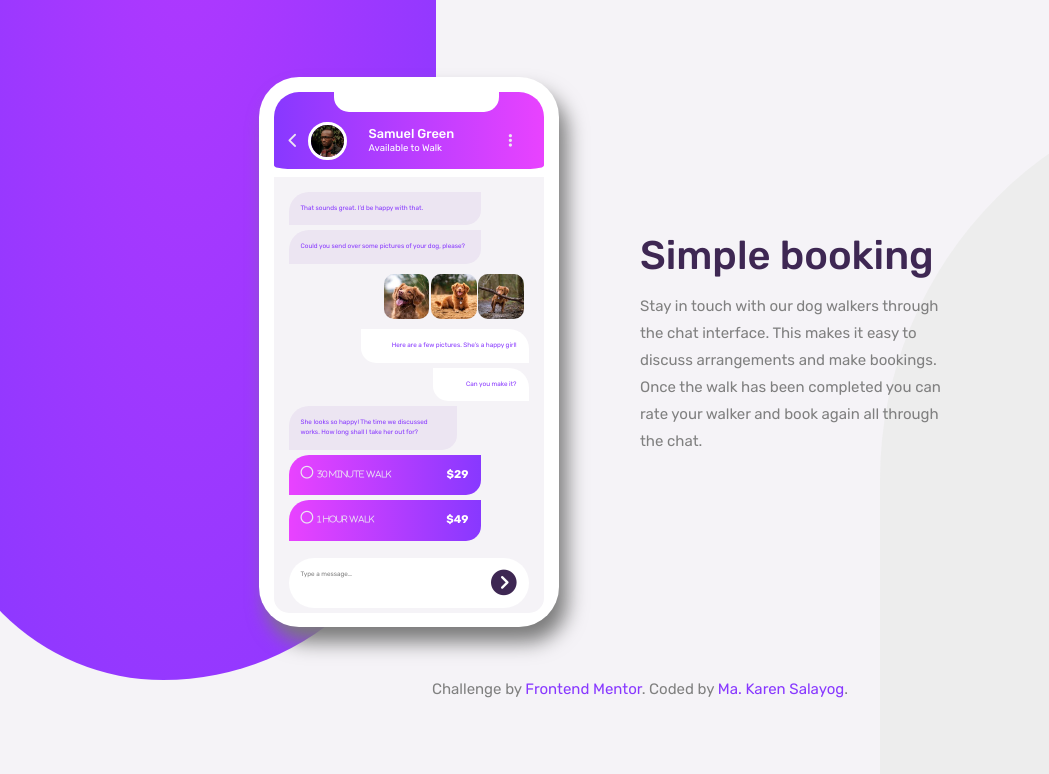
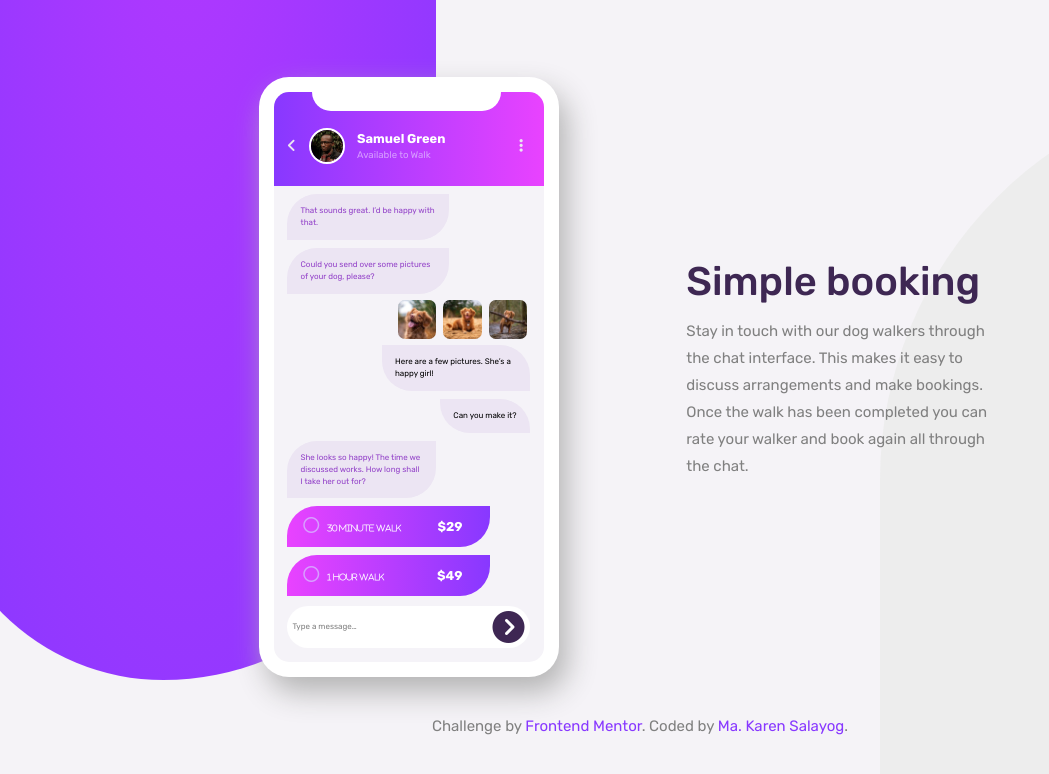
Before and after one commit to Jenis313/fm-chat-app-css-illustration, a plain HTML site: page index.html in a window 1280 px wide. Shown: the whole page, without its empty margins (0-1049 px from the left). Drawn offline with nearby package versions, Linux system fonts and the light colour scheme.

Commit message:
Update index and styles v2

```diff
--- a/index.html
+++ b/index.html
@@ -28,60 +28,71 @@
 
   <!-- Background Image -->
   <div class="background-top-left">
+    <!-- Top Left Background -->
   </div>
   <div class="background-bottom-right">
+    <!-- Bottom Right Background -->
   </div>
 
-  <!-- Mobile Section -->
+
   <div class="container-fluid">
     <div class="row">
-      <div class="col-lg-6 col-md col-sm mobile-section">
+
+      <!-- Mobile Illustration Section -->
+      <div class="col-lg-6 col-md col-sm">
         <div class="container">
-          <div class="white-box">
+
+          <!-- Top Container -->
+          <div class="top-container">
+            <div class="top-notch"></div>
+
+            <i class="tc-arrow-left fas fa-angle-left"></i>
+            <img class="profile-avatar" src="images/avatar.jpg" alt="my-profile-avatar">
+            <div class="chat-name-status">
+              <span class="chat-name">Samuel Green</h2>
+                <span class="chat-status">Available to Walk</h3>
+            </div>
+            <i class="settings-button fas fa-ellipsis-v"></i>
           </div>
 
-          <div class="row">
-
-            <!-- Chat Name -->
-            <div class="col-lg-12 chat-name-section">
-              <div class="row name-space">
-                <div class="col-lg-1 col-md-1 col-sm-1 col-1 name-space">
-                  <i class="fas fa-chevron-left"></i>
-                </div>
-                <div class="col-lg-3 col-md-3 col-sm-3 col-3 name-space">
-                  <img class="profile-image" src="images/avatar.jpg" alt="my-avatar">
-                </div>
-                <div class="col-lg-7 col-md-7 col-sm-7 col-7 name-space">
-                  <h2 class="chat-name">Samuel Green</h2>
-                  <p class="chat-status">Available to Walk</p>
-                </div>
-                <div class="col-lg-1 col-md-1 col-sm-1 col-1 name-space">
-                  <i class="fas fa-ellipsis-v"></i>
-                </div>
-              </div>
+          <!-- Chat Conversation -->
+          <div class="chat-conversation">
+            <div class="chat-msg-1 recipient">
+              That sounds great. I’d be happy with that.
             </div>
 
-            <!-- Chat Conversation -->
-            <div class="col-lg-12 chat-conversation-section">
-              <div class="chatbox">
-                <p class="chat-1">That sounds great. I’d be happy with that.</p>
-                <p class="chat-2">Could you send over some pictures of your dog, please?</p>
-                <div class="chat-3">
-                  <img class="chat-images" src="images/dog-image-1.jpg" alt="dog-image-1">
-                  <img class="chat-images" src="images/dog-image-2.jpg" alt="dog-image-2">
-                  <img class="chat-images" src="images/dog-image-3.jpg" alt="dog-image-3">
-                </div>
-                <p class="chat-4">Here are a few pictures. She’s a happy girl!</p>
-                <p class="chat-5">Can you make it?</p>
-                <p class="chat-6">She looks so happy! The time we discussed works. How long shall I take her out for?</p>
-              </div>
-              <p class="chat-7"><i class="far fa-circle fa-2x"><span class="time-status">&nbsp; 30 minute walk</span></i>
-                <span class="price">$29</span>
-              </p>
-              <p class="chat-8"><i class="far fa-circle fa-2x"><span class="time-status">&nbsp; 1 hour walk</span></i>
-                <span class="price">$49</span>
-              </p>
-              <p class="chat-9">Type a message… <i class="fas fa-chevron-circle-right fa-4x"></i></p>
+            <div class="chat-msg-2 recipient">
+              Could you send over some pictures of your dog, please?
+            </div>
+
+            <div class="chat-msg-3">
+              <img class="chat-images" src="images/dog-image-1.jpg" alt="dog-image-1">
+              <img class="chat-images" src="images/dog-image-2.jpg" alt="dog-image-2">
+              <img class="chat-images" src="images/dog-image-3.jpg" alt="dog-image-3">
+            </div>
+
+            <div class="chat-msg-4 sender">Here are a few pictures. She’s a happy girl!</div>
+
+            <div class="chat-msg-5 sender">Can you make it?</div>
+
+            <div class="chat-msg-6 recipient">She looks so happy! The time we discussed works. How long shall I take her out for?</div>
+
+            <div class="chat-msg-7 recipient">
+              <span><i class="far fa-circle fa-2x">
+                  <span class="time-status">&nbsp; 30 minute walk
+                  </span></span></i>
+              <span class="price">$29</span>
+            </div>
+
+            <div class="chat-msg-8 recipient">
+                <span><i class="far fa-circle fa-2x">
+                  <span class="time-status">&nbsp; 1 hour walk
+                  </span></span></i>
+              <span class="price"> $49</span>
+            </div>
+
+            <div class="chat-msg-9">
+              <span class="type-message">Type a message…</span> <i class="fas fa-chevron-circle-right fa-4x"></i>
             </div>
 
           </div>
@@ -95,6 +106,7 @@
           discuss arrangements and make bookings. Once the walk has been completed you can rate
           your walker and book again all through the chat.</p>
       </div>
+
     </div>
   </div>
 
--- a/styles.css
+++ b/styles.css
@@ -1,5 +1,4 @@
-@media (max-width:2000px) and (min-width:300px) {
-
+@media (min-width:300px) {
   body {
     font-family: 'Rubik', sans-serif;
     font-size: 15px;
@@ -23,7 +22,7 @@
     background-color: #ededed;
     position: fixed;
     width: 400px;
-    height: 1260px;
+    height: 2000px;
     border-radius: 500px 0 5px 0;
     top: 10%;
     right: 0;
@@ -31,26 +30,186 @@
   }
 
   /* Containers */
-    .container-fluid {
-    padding: 6% 15% 4%;
+  .container-fluid {
+    padding: 6% 15% 3%;
   }
 
   .container {
-    background-color: white;
-    position: relative;
+    padding: 15px;
+    background-color: #fff;
     width: 300px;
-    height: 550px;
-    border-radius: 40px;
-    box-shadow: 8px 15px 20px #7a7a7a;
+    height: 600px;
+    border-radius: 30px;
+    margin: auto;
+    box-shadow: 8px 15px 30px #b3b3b3;
   }
 
-  .row {
+  .top-container {
+    background-image: linear-gradient(to right, hsl(264, 100%, 61%), hsl(293, 100%, 63%));
+    color: hsl(0, 0%, 100%);
     position: relative;
+    height: 80px;
+    border-radius: 15px 15px 0 0;
+    display: flex;
+    padding: 20% 5% 15%;
+    align-items: center;
+  }
+
+  .top-notch {
+    position: absolute;
+    background: white;
+    height: 20%;
+    width: 70%;
+    top: 0;
+    left: 38.2px;
+    border-radius: 0 0 25px 25px;
+  }
+
+  /* Top Container Details */
+  .tc-arrow-left {
+    flex: 5%;
+    padding-right: 5%;
+    align
+  }
+
+  .profile-avatar {
+    flex: 5%;
+    border: 2px solid white;
+    border-radius: 100%;
+    width: 15%;
+  }
+
+  .chat-name-status {
+    flex: 80%;
+    padding-left: 5%;
+  }
+
+  .chat-name {
+    font-size: .8rem;
+    font-weight: 700;
+    line-height: 1.5;
+    display: block;
+  }
+
+  .chat-status {
+    font-size: .6rem;
+    font-weight: 400;
+    display: block;
+    color: hsl(276, 100%, 81%);
+  }
+
+  .settings-button {
+    flex: 5%;
+  }
+
+  /* Chat Conversation */
+  .chat-conversation {
+    position: relative;
+    background-color: #f5f3f8;
+    font-size: .5rem;
+    display: flex;
+    flex-direction: column;
+    border-radius: 0 0 15px 15px;
+  }
+
+  .recipient {
+    background-color: #ece5f3;
+    color: hsl(276, 55%, 52%);
+    margin: 1.5% 5%;
+    padding: 4% 5%;
+    border-radius: 30px 0 30px 0;
+  }
+
+  .sender {
+    background-color: #ece5f3;
+    color: #000;
+    margin: 1.5% 5%;
+    padding: 4% 5%;
+    border-radius: 0 30px 0 30px;
+  }
+
+  .chat-msg-1 {
+    margin-top: 3%;
+    width: 60%;
+  }
+
+  .chat-msg-2 {
+    width: 60%;
+  }
+
+  .chat-msg-3 {
+    text-align: right;
+    padding-right: 5%;
+    width: 100%;
+  }
+
+  .chat-msg-3 img {
+    width: 15%;
+    border-radius: 7px;
+    margin: 1% 1%;
+  }
+
+  .chat-msg-4 {
+    align-self: flex-end;
+    width: 55%;
+  }
+
+  .chat-msg-5 {
+    align-self: flex-end;
+  }
+
+  .chat-msg-6 {
+    width: 55%;
+  }
+
+  .chat-msg-7 {
+    background-image: linear-gradient(to left, hsl(264, 100%, 61%), hsl(293, 100%, 63%));
+    color: white;
+    display: flex;
+    padding: 4% 10% 4% 6%;
+    justify-content: space-between;
+    width: 75%;
+  }
+
+  .time-status {
+    font-size: .5rem;
+    color: white;
+  }
+
+  .price {
+    font-weight: bold;
+    font-size: .8rem;
+  }
+
+  .chat-msg-8 {
+    background-image: linear-gradient(to left, hsl(264, 100%, 61%), hsl(293, 100%, 63%));
+    color: white;
+    display: flex;
+    padding: 4% 10% 4% 6%;
+    justify-content: space-between;
+    width: 75%;
+  }
+
+  .chat-msg-9 {
+    background-color: white;
+    color: #808080;
+    margin-top: 2%;
+    width: 90%;
+    padding: 2%;
+    border-radius: 50px;
+    margin-bottom: 5%;
+    display: flex;
+    justify-content: space-between;
+    align-self: center;
+  }
+
+  .type-message {
+    align-self: center;
   }
 
   /* Title Section */
   .title-section {
-    padding: 5% 0 5%;
+    padding: 5%;
     margin: auto;
   }
 
@@ -63,186 +222,16 @@
 
   .title-paragraph {
     color: #808080;
-    width: 70%;
+    width: 85%;
     line-height: 1.8;
   }
 
-
-/* Chat Section */
-.mobile-section {
-  margin: auto;
-}
-
-.white-box {
-  background-color: white;
-  position: absolute;
-  height: 35px;
-  width: 55%;
-  left: 25%;
-  z-index: 3;
-  top: 0;
-  border-radius: 0 0 15px 15px;
-}
-
-  /* Chat Name */
-  .chat-name-section {
-    background-image: linear-gradient(to left, hsl(293, 100%, 63%), hsl(264, 100%, 61%));
-    width: 90%;
-    padding: 2% 5% 3% 5%;
-    margin: 5% 5% 0;
-    border-radius: 25px 25px 5% 5%;
-    position: absolute;
-    z-index: 2;
+  /* Icons */
+  .far {
+    color: hsl(276, 100%, 81%);
   }
 
-  .name-space {
-    margin: auto;
-    padding: 5% 0 0;
-  }
-
-  .chat-name {
-    font-size: .8rem;
-    margin: auto;
-    font-weight: 500;
-  }
-
-  .chat-status {
-    font-size: .6rem;
-    margin: auto;
-    font-weight: normal;
-  }
-
-  .profile-image {
-    width: 3vw;
-    border-radius: 50px;
-    border: 3px solid white;
-  }
-
-  /* Chat Conversation */
-  .chat-conversation-section {
-    background-color: hsl(270, 20%, 96%);
-    color: hsl(264, 100%, 61%);
-    font-size: .4rem;
-    width: 90%;
-    padding: 5% 5% 0;
-    margin: 0 5%;
-    border-radius: 0 0 15px 15px;
-    position: absolute;
-    top: 100px;
-    z-index: 1;
-  }
-
-  .chatbox {
-    display: flex;
-    flex-direction: column;
-  }
-
-  .chat-1 {
-    background-color: #ECE5F2;
-    width: 80%;
-    padding: 5%;
-    border-radius: 20px 0 15px 0;
-    margin-bottom: 5px;
-  }
-
-  .chat-2 {
-    background-color: #ECE5F2;
-    width: 80%;
-    padding: 5%;
-    border-radius: 20px 0 15px 0;
-    margin-bottom: 5px;
-  }
-
-  .chat-3 {
-    align-self: flex-end;
-    text-align: right;
-    width: 80%;
-    padding: 2%;
-    border-radius: 0 20px 0 15px;
-    margin-bottom: 5px;
-  }
-
-  .chat-images {
-    width: 25%;
-    border-radius: 10px;
-  }
-
-  .chat-4 {
-    align-self: flex-end;
-    background-color: white;
-    text-align: right;
-    width: 70%;
-    padding: 5%;
-    border-radius: 0 20px 0 15px;
-    margin-bottom: 5px;
-  }
-
-  .chat-5 {
-    align-self: flex-end;
-    background-color: white;
-    text-align: right;
-    width: 40%;
-    padding: 5% 5% 5% 0;
-    border-radius: 0 20px 0 15px;
-    margin-bottom: 5px;
-  }
-
-  .chat-6 {
-    background-color: #ECE5F2;
-    width: 70%;
-    padding: 5%;
-    border-radius: 20px 0 15px 0;
-    margin-bottom: 5px;
-  }
-
-  .chat-7 {
-    background-image: linear-gradient(to right, hsl(293, 100%, 63%), hsl(264, 100%, 61%));
-    width: 80%;
-    padding: 5%;
-    border-radius: 20px 0 15px 0;
-    margin-bottom: 5px;
-    color: white;
-    display: flex;
-    justify-content: space-between;
-  }
-
-  .time-status {
-    font-size: .5rem;
-  }
-
-  .price {
-    font-weight: bold;
-    font-size: .7rem;
-  }
-
-  .chat-8 {
-    background-image: linear-gradient(to right, hsl(293, 100%, 63%), hsl(264, 100%, 61%));
-    width: 80%;
-    padding: 5%;
-    border-radius: 20px 0 15px 0;
-    margin-bottom: 7%;
-    color: white;
-    display: flex;
-    justify-content: space-between;
-  }
-
-  .space-only {
-    justify-content: space-around;
-  }
-
-  .chat-9 {
-    background-color: white;
-    color: #808080;
-    width: 100%;
-    padding: 5%;
-    border-radius: 50px;
-    margin-bottom: 5px;
-    display: flex;
-    justify-content: space-between;
-  }
-
-/* Icons */
-  .far, .fas {
+  .fas {
     color: #ECE5F2;
   }
 
@@ -271,76 +260,75 @@
   }
 }
 
-@media (max-width:1136px) {
-  .title-section {
-    padding: 5% 10% 5%;
-    margin: auto;
+@media (max-width:1025px) {
+  /* Background */
+  .background-top-left {
+    width: 300px;
+    bottom: 65%;
   }
 
-  .title-paragraph {
-    width: 100%;
+  .background-bottom-right {
+    width: 200px;
+    top: 15%;
   }
 }
 
 @media (max-width:768px) {
+  /* Background */
+  .background-top-left {
+    width: 300px;
+    bottom: 50%;
+  }
+
+  .background-bottom-right {
+    width: 200px;
+    top: 15%;
+  }
+}
+
+@media (max-width:724px) {
+  /* Background */
+  .background-top-left {
+    width: 300px;
+    bottom: 50%;
+  }
+
+  .background-bottom-right {
+    width: 200px;
+    top: 15%;
+  }
+
   .big-heading {
     margin-top: 15%;
     text-align: center;
   }
 
   .title-paragraph {
-    width: 100%;
+    width: 90%;
     text-align: center;
     padding-top: 5%;
-  }
-
-  .background-top-left {
-    background-image: radial-gradient(hsl(278, 100%, 61%), hsl(264, 100%, 61%));
-    position: fixed;
-    width: 300px;
-    height: 700px;
-    border-radius: 0 0 300px 250px;
-    bottom: 40%;
-    left: -5%;
-    z-index: -1;
-  }
-
-  .background-bottom-right {
-    background-color: #ededed;
-    position: fixed;
-    width: 200px;
-    height: 360px;
-    border-radius: 500px 0 5px 0;
-    top: 30%;
-    right: 0;
-    z-index: -2;
+    margin: auto;
   }
 
   .container {
-    background-color: white;
-    position: relative;
+    padding: 15px;
+    background-color: #fff;
     width: 250px;
     height: 500px;
-    border-radius: 40px;
-    box-shadow: 8px 15px 20px #7a7a7a;
+    border-radius: 30px;
+    margin: auto;
+   box-shadow: 8px 15px 30px #b3b3b3;
   }
 
-  .chat-conversation-section {
-    top: 72px;
-  }
-}
-
-@media (max-width:600px) {
-  .profile-image {
-    width: 10vw;
-    border: 2px solid white;
+  .chat-conversation {
+    font-size: .4rem;
   }
 
   .container-fluid {
-    padding: 15% 15% 4%;
+    padding: 15% 15% 15%;
   }
 
-  .title-section {
-    padding-top: 10%;
+  .title-section{
+    margin-top:10%;
   }
 }
```
